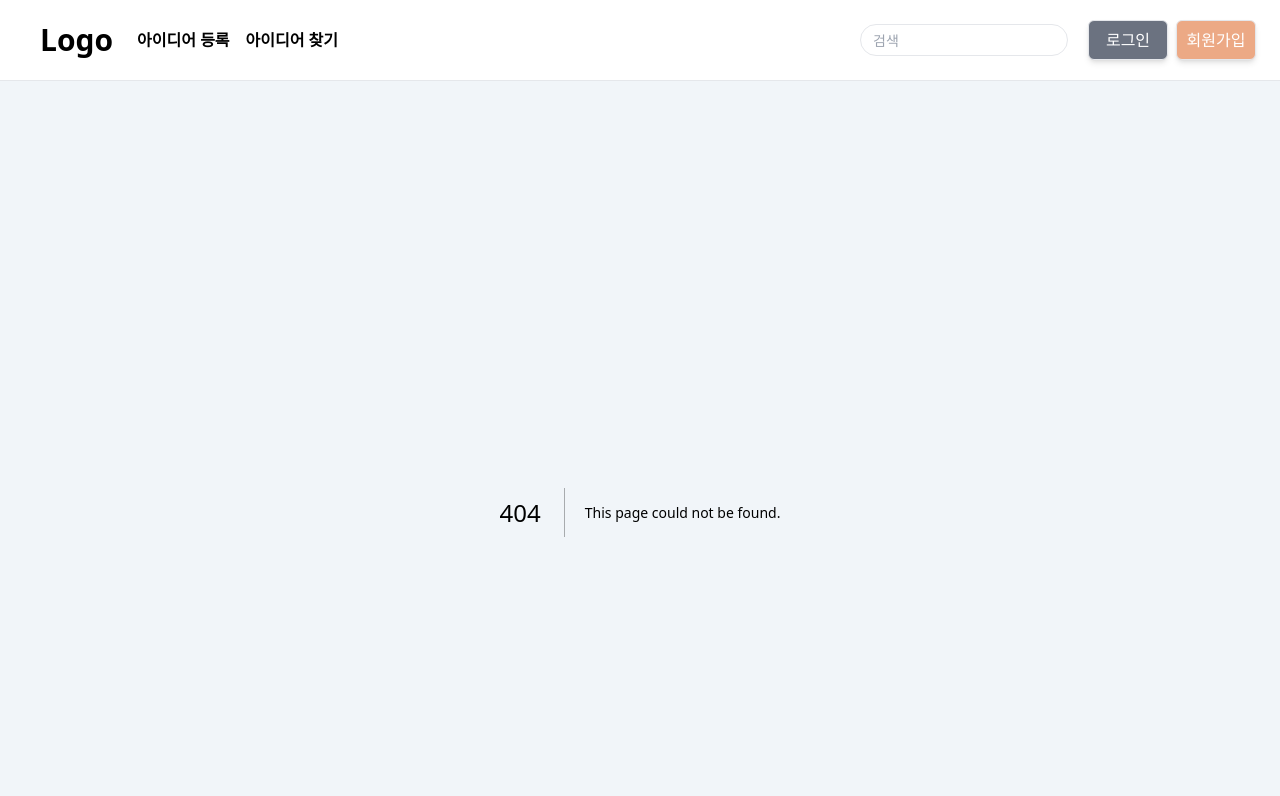
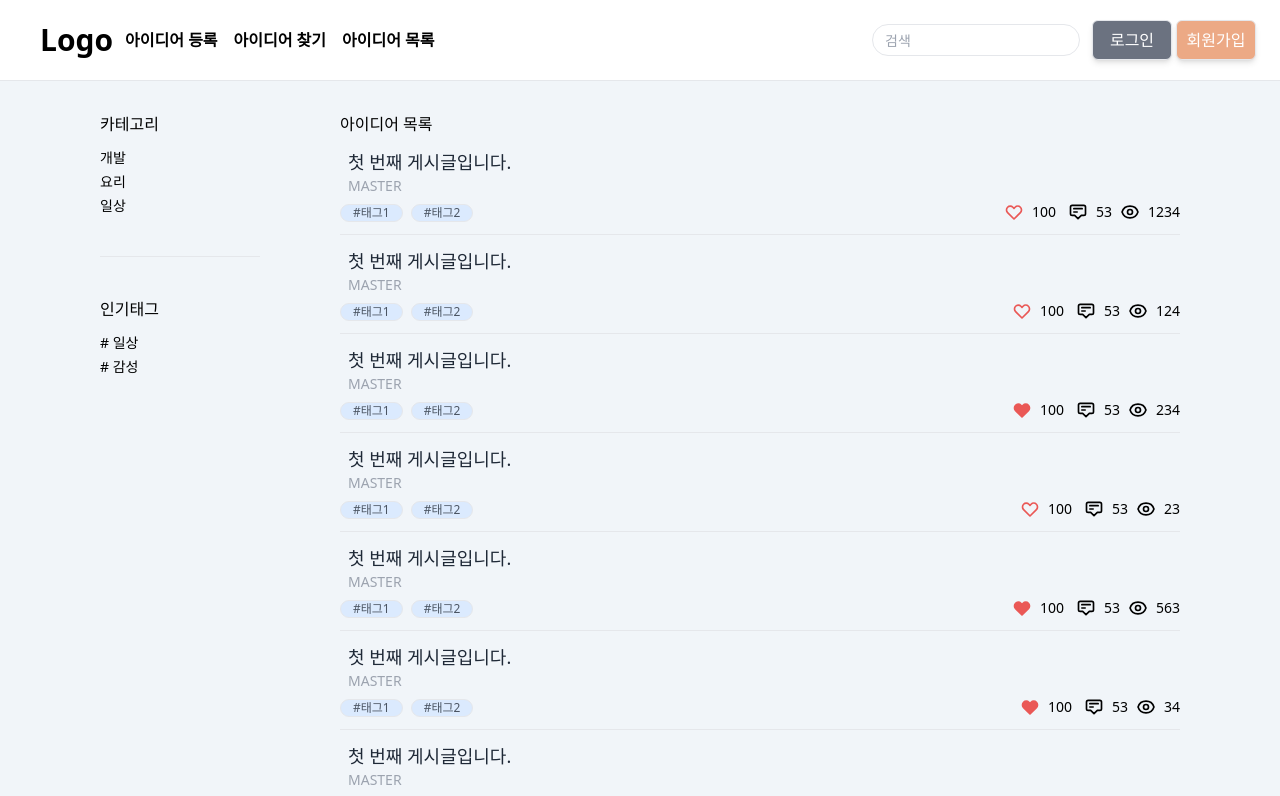
Before and after one commit to HolyWatter/Idea-matching, a Next.js app: page /list in a window 1280 px wide. Before the commit this address had no page. Shown: the top 796 px of the page. Built offline with nearby package versions, Linux system fonts and the light colour scheme.

Commit message:
아이디어 목록 페이지 목데이터 활용 구현

```diff
--- /dev/null
+++ b/components/IdeaComponent/Idea.tsx
@@ -0,0 +1,101 @@
+import Link from "next/link";
+
+interface User {
+  userId: number;
+  userNickname: string;
+}
+interface Tags {
+  tag: string;
+  id: number;
+}
+interface IdeaList {
+  id: number;
+  title: string;
+  user: User;
+  tags: Tags[];
+  countLike: number;
+  countComments: number;
+  isLike: boolean;
+  seen: number;
+}
+
+interface Props {
+  idea: IdeaList;
+}
+
+export default function Idea({ idea }: Props) {
+  return (
+    <Link href={`/idea/${idea.id}`}>
+      <div className="flex justify-between py-3 border-b">
+        <div>
+          <p className="pl-2 text-lg text-gray-800">{idea.title}</p>
+          <p className="pl-2 text-sm text-gray-400">{idea.user.userNickname}</p>
+          <div className="mt-2 flex text-xs space-x-2">
+            {idea.tags.map((tag) =>
+              <p key={tag.id} className="bg-blue-100 text-gray-600 border rounded-full px-3">{tag.tag}</p>
+            )}
+          </div>
+        </div>
+        <div className="flex space-x-3 items-end justify-end text-sm">
+          <div className="flex space-x-2 items-center">
+            <svg
+              className="w-5 h-5"
+              fill={idea.isLike ? "#EA5856" : "none"}
+              stroke="#EA5856"
+              viewBox="0 0 24 24"
+              xmlns="http://www.w3.org/2000/svg"
+            >
+              <path
+                strokeLinecap="round"
+                strokeLinejoin="round"
+                strokeWidth={2}
+                d="M4.318 6.318a4.5 4.5 0 000 6.364L12 20.364l7.682-7.682a4.5 4.5 0 00-6.364-6.364L12 7.636l-1.318-1.318a4.5 4.5 0 00-6.364 0z"
+              />
+            </svg>
+            <p>{idea.countLike}</p>
+          </div>
+          <div className="flex space-x-2 items-center">
+            <svg
+              className="w-5 h-5"
+              fill="none"
+              stroke="currentColor"
+              viewBox="0 0 24 24"
+              xmlns="http://www.w3.org/2000/svg"
+            >
+              <path
+                strokeLinecap="round"
+                strokeLinejoin="round"
+                strokeWidth={2}
+                d="M7 8h10M7 12h4m1 8l-4-4H5a2 2 0 01-2-2V6a2 2 0 012-2h14a2 2 0 012 2v8a2 2 0 01-2 2h-3l-4 4z"
+              />
+            </svg>
+            <p>{idea.countComments}</p>
+            <div className="flex space-x-2 items-center">
+              <svg
+                className="w-5 h-5"
+                fill="none"
+                stroke="currentColor"
+                viewBox="0 0 24 24"
+                xmlns="http://www.w3.org/2000/svg"
+              >
+                <path
+                  strokeLinecap="round"
+                  strokeLinejoin="round"
+                  strokeWidth={2}
+                  d="M15 12a3 3 0 11-6 0 3 3 0 016 0z"
+                />
+                <path
+                  strokeLinecap="round"
+                  strokeLinejoin="round"
+                  strokeWidth={2}
+                  d="M2.458 12C3.732 7.943 7.523 5 12 5c4.478 0 8.268 2.943 9.542 7-1.274 4.057-5.064 7-9.542 7-4.477 0-8.268-2.943-9.542-7z"
+                />
+              </svg>
+              <p>{idea.seen}</p>
+            </div>
+          </div>
+        </div>
+      </div>
+    </Link>
+  );
+}
--- a/components/nav/Nav.tsx
+++ b/components/nav/Nav.tsx
@@ -30,10 +30,13 @@ export default function Nav() {
     router.push("/");
   };
   const clickResister = () => {
-    router.push("/idea");
+    router.push("/register");
   };
   const clickLookUp = () => {
     router.push("/lookup");
+  };
+  const clickList = () => {
+    router.push("/list");
   };
   const clickMenuBar = () => {
     setIsUserModal((prev) => !prev);
@@ -41,16 +44,17 @@ export default function Nav() {
 
   return (
     <div className="w-full fixed top-0 flex py-5 border-b justify-between items-center bg-white sm-m:justify-center z-20">
-      <div className="flex items-center space-x-6">
+      <div className="flex items-center space-x-3">
         <div onClick={clickLogo} className="ml-10 text-3xl font-bold">
           Logo
         </div>
         <div className="font-semibold space-x-4 md-m:hidden">
           <button onClick={clickResister}>아이디어 등록</button>
           <button onClick={clickLookUp}>아이디어 찾기</button>
+          <button onClick={clickList}>아이디어 목록</button>
         </div>
       </div>
-      <div className="flex items-center space-x-5 mr-6 sm-m:hidden">
+      <div className="flex items-center space-x-3 mr-6 sm-m:hidden">
         <input
           onChange={inputKeyWord}
           className="pl-3 focus:outline-none border w-52 h-8 rounded-full text-sm focus:border-gray-600 md-m:hidden"
@@ -74,7 +78,7 @@ export default function Nav() {
             ></path>
           </svg>
         ) : (
-          <div className="space-x-2">
+          <div className="space-x-1">
             <button
               onClick={clickLogin}
               className="w-20 h-10 rounded-md text-white bg-gray-500 border shadow-md"
--- a/pages/_app.tsx
+++ b/pages/_app.tsx
@@ -6,7 +6,7 @@ export default function App({ Component, pageProps }: AppProps) {
   return (
     <>
       <Nav />
-      <div className="min-w-5xl h-screen bg-bg pt-28">
+      <div className="min-w-5xl min-h-screen bg-bg pt-28">
         <Component {...pageProps} />
       </div>
     </>
--- /dev/null
+++ b/pages/idea/[id].tsx
@@ -0,0 +1,55 @@
+import { useEffect, useState } from "react";
+import axios from "axios";
+
+interface User {
+  userId: number;
+  userNickname: string;
+}
+
+interface Attach {
+  hasAttach: boolean;
+  fileUrl: string[];
+}
+
+interface Comments {
+  user: User;
+  text: string;
+  commentLike: number;
+}
+
+interface Idea {
+  id: number;
+  title: string;
+  text: string;
+  user: User;
+  attachments: Attach;
+  tags: string[];
+  countLike: number;
+  comments: Comments;
+  isLike: boolean;
+  writeDate : string ;
+}
+
+export default function Idea() {
+  const [idea, setIdea] = useState<Idea | null>(null);
+  useEffect(() => {
+    getData();
+  }, []);
+
+  const getData = async () => {
+    const data = await axios({ url: "/data/IDEA_DETAIL.json" });
+    setIdea(data.data[0]);
+  };
+  console.log(idea);
+  return (
+    <div>
+      {idea && (
+        <div>
+         <p>{idea.title}</p>
+         <p>{idea.user.userNickname}</p>
+         <p>{idea.writeDate}</p>
+        </div>
+      )}
+    </div>
+  );
+}
--- /dev/null
+++ b/pages/list/index.tsx
@@ -0,0 +1,69 @@
+import axios from "axios";
+import { useEffect, useState } from "react";
+import Idea from "../../components/IdeaComponent/Idea";
+
+interface User {
+  userId: number;
+  userNickname: string;
+}
+
+interface Tags {
+  id :number;
+  tag : string;
+}
+
+interface IdeaList {
+  id: number;
+  title: string;
+  user: User;
+  tags: Tags[];
+  countLike: number;
+  countComments: number;
+  isLike: boolean;
+  seen: number;
+}
+
+export default function IdeaList() {
+  const [ideaList, setIdeaList] = useState<IdeaList[] | null>(null);
+
+  useEffect(() => {
+    getData();
+  }, []);
+
+  const getData = async () => {
+    const data = await axios({
+      url: "/data/IDEA_LIST.json",
+    });
+    setIdeaList(data.data);
+  };
+
+  return (
+    <div className="flex justify-center items-start space-x-20">
+      <div className="space-y-10">
+        <div className="w-[160px]">
+          <p>카테고리</p>
+          <div className="text-sm pt-3 space-y-1">
+            <p>개발</p>
+            <p>요리</p>
+            <p>일상</p>
+          </div>
+        </div>
+        <div className="border-t"/>
+        <div className="w-[160px]">
+          <p>인기태그</p>
+          <div className="text-sm pt-3 space-y-1">
+            <p># 일상</p>
+            <p># 감성</p>
+          </div>
+        </div>
+      </div>
+      <div className="w-[840px]">
+        <p>아이디어 목록</p>
+        <div>
+          {ideaList &&
+            ideaList.map((idea) => <Idea key={idea.id} idea={idea} />)}
+        </div>
+      </div>
+    </div>
+  );
+}
--- /dev/null
+++ b/public/data/IDEA_LIST.json
@@ -0,0 +1,162 @@
+[
+  {
+    "id": 0,
+    "title": "첫 번째 게시글입니다.",
+    "user": {
+      "userId": 0,
+      "userNickname": "MASTER"
+    },
+    "tags": [
+      { "tag": "#태그1", "id": 0 },
+      { "tag": "#태그2", "id": 1 }
+    ],
+    "countLike": 100,
+    "countComments": 53,
+    "isLike": false,
+    "seen": 1234
+  },
+  {
+    "id": 1,
+    "title": "첫 번째 게시글입니다.",
+    "user": {
+      "userId": 0,
+      "userNickname": "MASTER"
+    },
+    "tags": [
+      { "tag": "#태그1", "id": 0 },
+      { "tag": "#태그2", "id": 1 }
+    ],
+    "countLike": 100,
+    "countComments": 53,
+    "isLike": false,
+    "seen": 124
+  },
+  {
+    "id": 2,
+    "title": "첫 번째 게시글입니다.",
+    "user": {
+      "userId": 0,
+      "userNickname": "MASTER"
+    },
+    "tags": [
+      { "tag": "#태그1", "id": 0 },
+      { "tag": "#태그2", "id": 1 }
+    ],
+    "countLike": 100,
+    "countComments": 53,
+    "isLike": true,
+    "seen": 234
+  },
+  {
+    "id": 3,
+    "title": "첫 번째 게시글입니다.",
+    "user": {
+      "userId": 0,
+      "userNickname": "MASTER"
+    },
+    "tags": [
+      { "tag": "#태그1", "id": 0 },
+      { "tag": "#태그2", "id": 1 }
+    ],
+    "countLike": 100,
+    "countComments": 53,
+    "isLike": false,
+    "seen": 23
+  },
+  {
+    "id": 4,
+    "title": "첫 번째 게시글입니다.",
+    "user": {
+      "userId": 0,
+      "userNickname": "MASTER"
+    },
+    "tags": [
+      { "tag": "#태그1", "id": 0 },
+      { "tag": "#태그2", "id": 1 }
+    ],
+    "countLike": 100,
+    "countComments": 53,
+    "isLike": true,
+    "seen": 563
+  },
+  {
+    "id": 5,
+    "title": "첫 번째 게시글입니다.",
+    "user": {
+      "userId": 0,
+      "userNickname": "MASTER"
+    },
+    "tags": [
+      { "tag": "#태그1", "id": 0 },
+      { "tag": "#태그2", "id": 1 }
+    ],
+    "countLike": 100,
+    "countComments": 53,
+    "isLike": true,
+    "seen": 34
+  },
+  {
+    "id": 6,
+    "title": "첫 번째 게시글입니다.",
+    "user": {
+      "userId": 0,
+      "userNickname": "MASTER"
+    },
+    "tags": [
+      { "tag": "#태그1", "id": 0 },
+      { "tag": "#태그2", "id": 1 }
+    ],
+    "countLike": 100,
+    "countComments": 53,
+    "isLike": true,
+    "seen": 72
+  },
+  {
+    "id": 7,
+    "title": "첫 번째 게시글입니다.",
+    "user": {
+      "userId": 0,
+      "userNickname": "MASTER"
+    },
+    "tags": [
+      { "tag": "#태그1", "id": 0 },
+      { "tag": "#태그2", "id": 1 }
+    ],
+    "countLike": 100,
+    "countComments": 53,
+    "isLike": true,
+    "seen": 9
+  },
+  {
+    "id": 8,
+    "title": "첫 번째 게시글입니다.",
+    "user": {
+      "userId": 0,
+      "userNickname": "MASTER"
+    },
+    "tags": [
+      { "tag": "#태그1", "id": 0 },
+      { "tag": "#태그2", "id": 1 }
+    ],
+    "countLike": 100,
+    "countComments": 53,
+    "isLike": true,
+    "seen": 18
+  },
+  {
+    "id": 9,
+    "title": "첫 번째 게시글입니다.",
+    "user": {
+      "userId": 0,
+      "userNickname": "MASTER"
+    },
+    "tags": [
+      { "tag": "#태그1", "id": 0 },
+      { "tag": "#태그2", "id": 1 }
+    ],
+    "countLike": 100,
+    "countComments": 53,
+    "isLike": true,
+    "seen": 228
+  }
+]
--- a/tailwind.config.js
+++ b/tailwind.config.js
@@ -17,7 +17,7 @@ module.exports = {
       "2xl-m": { max: "1535px" },
       "xl-m": { max: "1279px" },
       "lg-m": { max: "1023px" },
-      "md-m": { max: "767px" },
+      "md-m": { max: "883px" },
       "sm-m": { max: "639px" },
       sm: "640px",
       md: "768px",
```
Also changed, not shown: public/data/IDEA_DETAIL.json (added, +26 -0 lines), pages/register/index.tsx (renamed from pages/idea/index.tsx).
